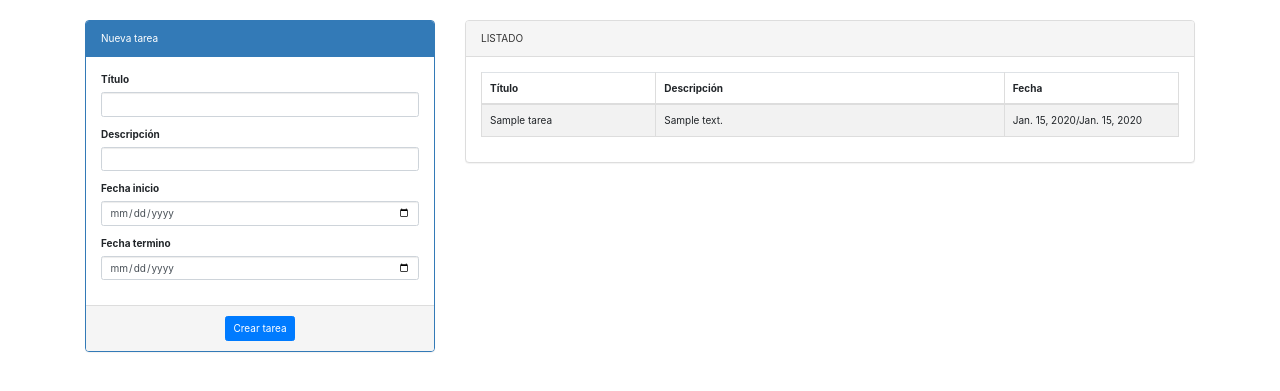
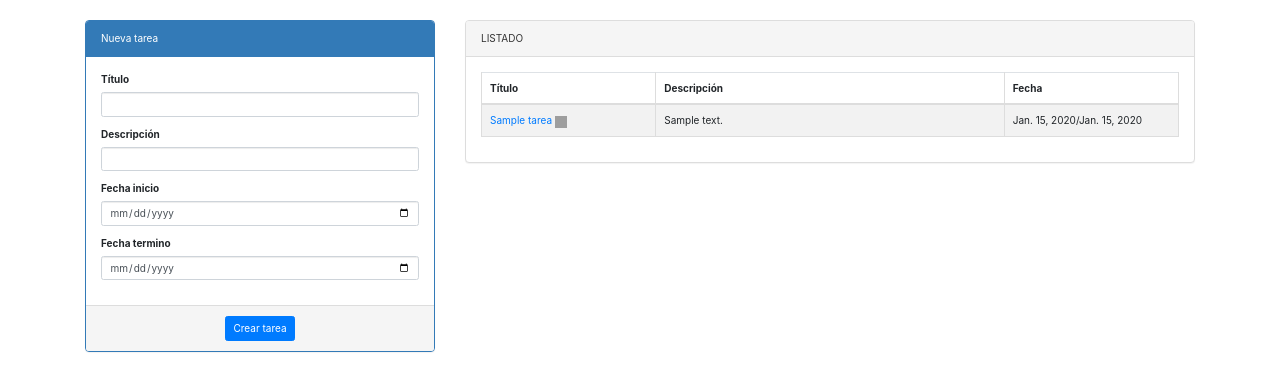
Before and after one commit to cduartes/ToDo, a Django app: page /todolisto/tareas/ in a window 1280 px wide. Shown: the part 62-453 px from the top of the page. Run offline with Django 3.2, Linux system fonts and the light colour scheme; a user stored in the database is signed in; tables that the repository leaves empty hold one stand-in row (values such as "Sample post"); some libraries are stand-ins or nearby versions; grey boxes are pictures that could not be loaded.

Commit message:
add button to delete and minor changes on format

```diff
--- a/main/templates/tareas.html
+++ b/main/templates/tareas.html
@@ -1,4 +1,6 @@
 {% extends 'base.html' %}
+
+{% load static %}
 
 {% block content %}
 <div class="container">
@@ -47,7 +49,10 @@
                         <tbody>
                         {% for t in tareas %}
                             <tr>
-                                <td class="col-3">{{ t.titulo }}</td>
+                                <td class="col-3">
+                                    <a href="{% url 'tarea' %}?id={{ t.id }}">{{t.titulo}}</a>
+                                    <img src="{% static 'images/icons/file_delete.png' %}" width="12px" height="12px" onclick="location.href='{% url 'eliminar_tarea'%}?id={{ t.id }}'">
+                                </td>
                                 <td class="col-6">{{ t.descripcion }}</td>
                                 <td class="col-3">{{ t.fechaInicio }}/{{ t.fechaTermino}}</td>
                             </tr>
```
